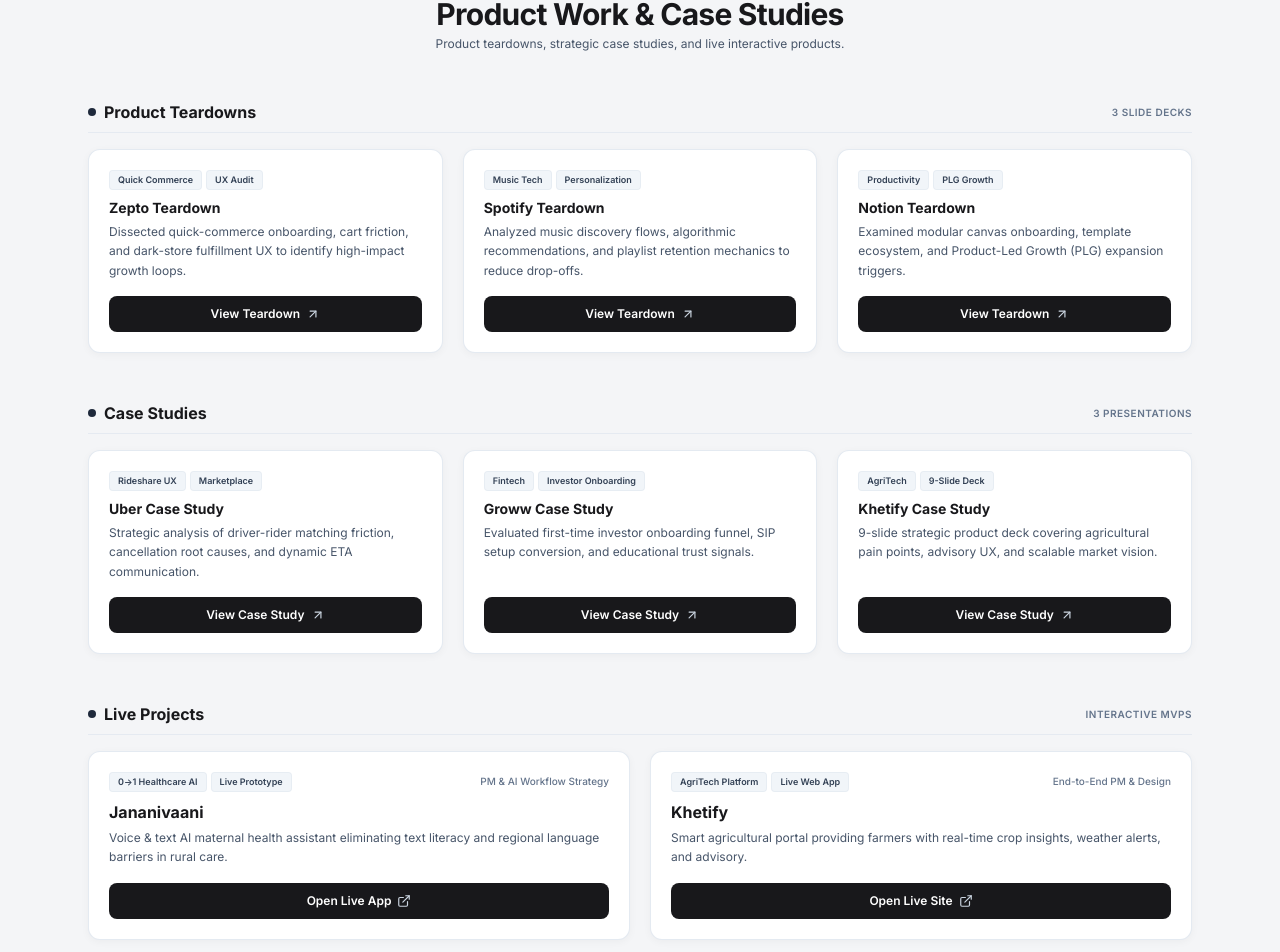
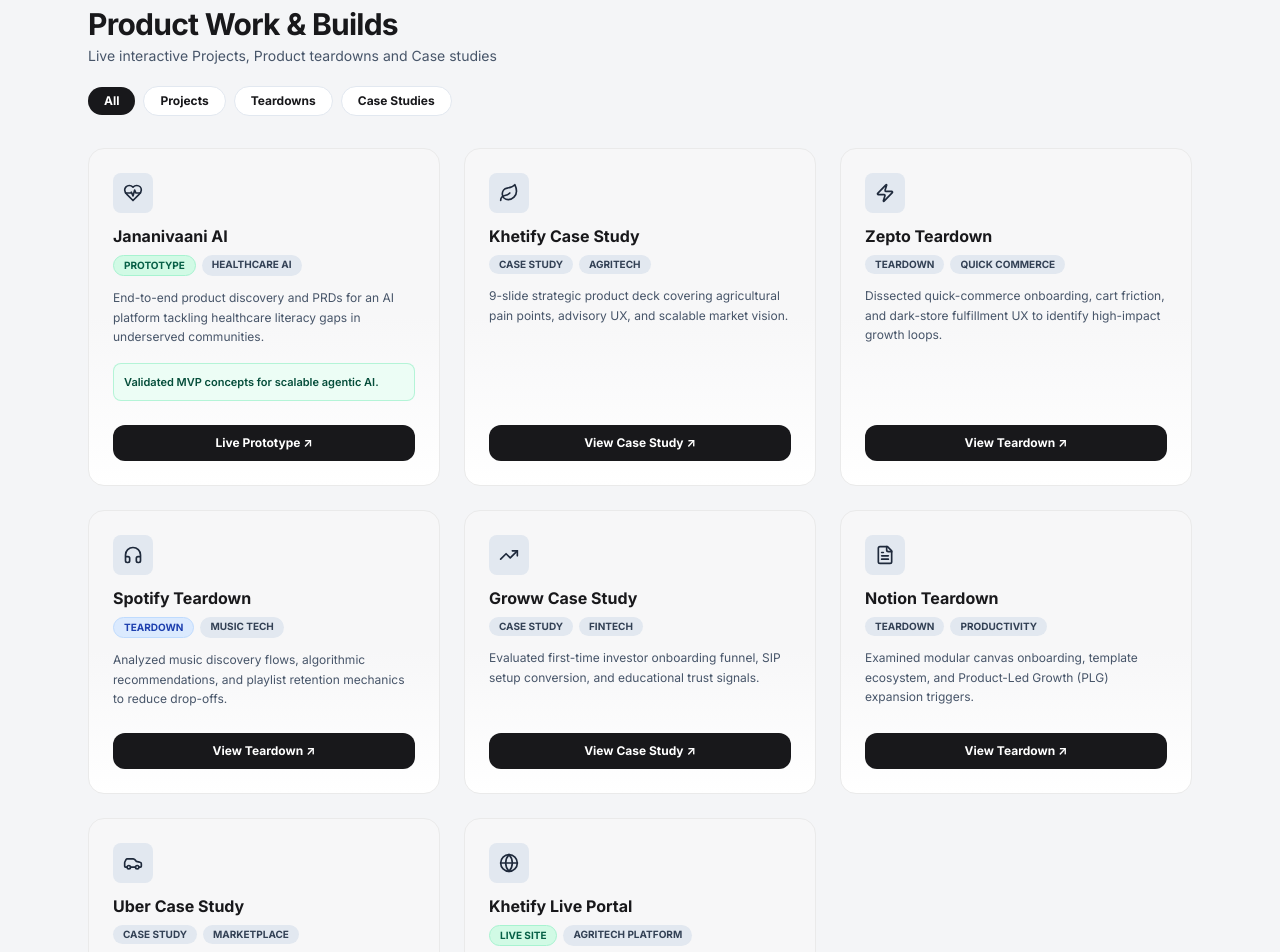
Before and after one commit to verma-ashutosh/pm-portfolio, a React (Vite) app: page / in a window 1280 px wide. Shown: the part 1467-2419 px from the top of the page. Built offline with nearby package versions, Linux system fonts and the light colour scheme.

Commit message:
Deploy portfolio source code to verma-ashutosh/pm-portfolio

```diff
--- a/src/components/Projects.jsx
+++ b/src/components/Projects.jsx
@@ -1,189 +1,130 @@
-import React from 'react';
-import { productWorkData } from '../data/portfolioData';
-import { ArrowUpRight, ExternalLink } from 'lucide-react';
+import React, { useState } from 'react';
+import { allProductCards } from '../data/portfolioData';
+import { HeartPulse, Leaf, Zap, Headphones, TrendingUp, FileText, Car, Globe } from 'lucide-react';
+
+const iconMap = {
+  HeartPulse: HeartPulse,
+  Leaf: Leaf,
+  Zap: Zap,
+  Headphones: Headphones,
+  TrendingUp: TrendingUp,
+  FileText: FileText,
+  Car: Car,
+  Globe: Globe,
+};
 
 export const Projects = () => {
-  const { teardowns, caseStudies, liveProjects } = productWorkData;
+  const [activeTab, setActiveTab] = useState('All');
+
+  const filterTabs = ['All', 'Projects', 'Teardowns', 'Case Studies'];
+
+  const filteredCards = allProductCards.filter((card) => {
+    if (activeTab === 'All') return true;
+    return card.category === activeTab;
+  });
 
   return (
     <section id="product-work" className="py-14 bg-[#F4F5F7] text-[#18181B] border-b border-slate-200/80">
-      <div className="w-full max-w-[1200px] mx-auto px-6 md:px-12 space-y-12">
+      {/* Central 1200px container width */}
+      <div className="w-full max-w-[1200px] mx-auto px-6 md:px-12 space-y-8">
 
-        {/* Section Header */}
-        <div className="text-center max-w-xl mx-auto space-y-1">
-          <span className="text-[10px] font-semibold uppercase tracking-widest text-slate-500">
+        {/* Part 1: Header & Filter Navigation */}
+        <div className="space-y-3">
+          <span className="px-3 py-1 rounded-full bg-slate-200 text-slate-700 text-xs font-bold uppercase tracking-wider inline-block">
             • PORTFOLIO & CASE STUDIES
           </span>
-          <h2 className="text-2xl sm:text-3xl font-extrabold text-[#18181B] tracking-tight">
-            Product Work & Case Studies
+
+          <div>
+            <h2 className="text-3xl font-extrabold text-[#18181B] tracking-tight mb-1">
+              Product Work & Builds
             </h2>
-          <p className="text-xs text-slate-600 font-normal">
-            Product teardowns, strategic case studies, and live interactive products.
+            <p className="text-xs sm:text-sm text-slate-600 font-normal">
+              Live interactive Projects, Product teardowns and Case studies
             </p>
           </div>
 
-        {/* 1. PRODUCT TEARDOWNS */}
-        <div className="space-y-4">
-          <div className="border-b border-slate-200/80 pb-2 flex items-center justify-between">
-            <h3 className="font-bold text-base text-[#18181B] flex items-center gap-2">
-              <span className="w-2 h-2 rounded-full bg-slate-800" />
-              <span>Product Teardowns</span>
-            </h3>
-            <span className="text-[10px] font-semibold text-slate-500 uppercase tracking-wider">
-              3 Slide Decks
-            </span>
+          {/* Filter Tabs */}
+          <div className="flex flex-wrap items-center gap-2 pt-2">
+            {filterTabs.map((tab) => {
+              const isActive = activeTab === tab;
+              return (
+                <button
+                  key={tab}
+                  onClick={() => setActiveTab(tab)}
+                  className={`px-4 py-1.5 rounded-full text-xs font-bold transition-colors cursor-pointer ${
+                    isActive
+                      ? 'bg-[#18181B] text-white shadow-2xs'
+                      : 'bg-white text-[#18181B] border border-slate-200 hover:bg-slate-50'
+                  }`}
+                >
+                  {tab}
+                </button>
+              );
+            })}
+          </div>
         </div>
 
-          <div className="grid grid-cols-1 md:grid-cols-3 gap-5">
-            {teardowns.map((item) => (
+        {/* Part 2 & 3: The Cards Grid (3-Column Layout) */}
+        <div className="grid grid-cols-1 md:grid-cols-3 gap-6 w-full">
+          {filteredCards.map((card) => {
+            const IconComponent = iconMap[card.iconType] || FileText;
+
+            return (
               <div
-                key={item.id}
-                className="bg-white border border-slate-200/90 rounded-xl p-5 shadow-[0_2px_8px_rgba(0,0,0,0.04)] flex flex-col justify-between hover:border-slate-300 transition-colors"
+                key={card.id}
+                className="rounded-2xl border border-[#EAEAEA] bg-gradient-to-b from-[#F7F7F8] via-[#F7F7F8] to-white p-6 flex flex-col justify-between shadow-2xs hover:border-slate-300 transition-colors"
               >
                 <div>
-                  <div className="flex flex-wrap gap-1 mb-2">
-                    {item.tags.map((tag, idx) => (
+                  {/* 1. Icon Box Top Left */}
+                  <div className="w-10 h-10 rounded-lg bg-slate-200 text-slate-800 flex items-center justify-center mb-3 shrink-0">
+                    <IconComponent className="w-5 h-5" />
+                  </div>
+
+                  {/* 2. Title (Bold H4) */}
+                  <h4 className="font-bold text-base text-[#18181B] mb-2 leading-snug">
+                    {card.title}
+                  </h4>
+
+                  {/* 3. Tags Flex Row */}
+                  <div className="flex flex-wrap gap-1.5 mb-3">
+                    {card.tags.map((tag, idx) => (
                       <span
                         key={idx}
-                        className="text-[9px] font-semibold px-2 py-0.5 rounded bg-slate-100 text-slate-700 border border-slate-200/60"
+                        className={`text-[10px] font-bold px-2.5 py-0.5 rounded-full ${tag.style}`}
                       >
-                        {tag}
+                        {tag.text}
                       </span>
                     ))}
                   </div>
 
-                  <h4 className="font-bold text-sm text-[#18181B] mb-1">
-                    {item.title}
-                  </h4>
+                  {/* 4. Description */}
+                  <p className="text-xs text-slate-600 font-normal leading-relaxed mb-4">
+                    {card.description}
+                  </p>
 
-                  <p className="text-xs text-slate-600 font-normal leading-relaxed mb-4">
-                    {item.description}
-                  </p>
+                  {/* 5. Highlight Banner (If present) */}
+                  {card.highlightBanner && (
+                    <div className="p-2.5 rounded-lg bg-emerald-50 border border-emerald-200/80 text-[11px] font-semibold text-emerald-900 mb-4">
+                      <span>{card.highlightBanner}</span>
+                    </div>
+                  )}
                 </div>
 
+                {/* 6. Bottom CTA Button */}
+                <div className="pt-2">
                   <a
-                  href={item.ctaUrl}
+                    href={card.ctaUrl}
                     target="_blank"
                     rel="noopener noreferrer"
-                  className="w-full py-2.5 px-3 rounded-lg bg-[#18181B] text-white text-xs font-semibold hover:bg-[#3F3F46] transition-colors flex items-center justify-center gap-1.5 cursor-pointer shadow-xs"
+                    className="w-full py-2.5 px-4 rounded-xl bg-[#18181B] text-white text-xs font-bold hover:bg-[#3F3F46] transition-colors flex items-center justify-center gap-1.5 cursor-pointer shadow-xs"
                   >
-                  <span>{item.ctaText}</span>
-                  <ArrowUpRight className="w-3.5 h-3.5 text-slate-300" />
+                    <span>{card.ctaText}</span>
                   </a>
                 </div>
-            ))}
+
               </div>
-        </div>
-
-        {/* 2. CASE STUDIES */}
-        <div className="space-y-4">
-          <div className="border-b border-slate-200/80 pb-2 flex items-center justify-between">
-            <h3 className="font-bold text-base text-[#18181B] flex items-center gap-2">
-              <span className="w-2 h-2 rounded-full bg-slate-800" />
-              <span>Case Studies</span>
-            </h3>
-            <span className="text-[10px] font-semibold text-slate-500 uppercase tracking-wider">
-              3 Presentations
-            </span>
-          </div>
-
-          <div className="grid grid-cols-1 md:grid-cols-3 gap-5">
-            {caseStudies.map((item) => (
-              <div
-                key={item.id}
-                className="bg-white border border-slate-200/90 rounded-xl p-5 shadow-[0_2px_8px_rgba(0,0,0,0.04)] flex flex-col justify-between hover:border-slate-300 transition-colors"
-              >
-                <div>
-                  <div className="flex flex-wrap gap-1 mb-2">
-                    {item.tags.map((tag, idx) => (
-                      <span
-                        key={idx}
-                        className="text-[9px] font-semibold px-2 py-0.5 rounded bg-slate-100 text-slate-700 border border-slate-200/60"
-                      >
-                        {tag}
-                      </span>
-                    ))}
-                  </div>
-
-                  <h4 className="font-bold text-sm text-[#18181B] mb-1">
-                    {item.title}
-                  </h4>
-
-                  <p className="text-xs text-slate-600 font-normal leading-relaxed mb-4">
-                    {item.description}
-                  </p>
-                </div>
-
-                <a
-                  href={item.ctaUrl}
-                  target="_blank"
-                  rel="noopener noreferrer"
-                  className="w-full py-2.5 px-3 rounded-lg bg-[#18181B] text-white text-xs font-semibold hover:bg-[#3F3F46] transition-colors flex items-center justify-center gap-1.5 cursor-pointer shadow-xs"
-                >
-                  <span>{item.ctaText}</span>
-                  <ArrowUpRight className="w-3.5 h-3.5 text-slate-300" />
-                </a>
-              </div>
-            ))}
-          </div>
-        </div>
-
-        {/* 3. LIVE PROJECTS */}
-        <div className="space-y-4">
-          <div className="border-b border-slate-200/80 pb-2 flex items-center justify-between">
-            <h3 className="font-bold text-base text-[#18181B] flex items-center gap-2">
-              <span className="w-2 h-2 rounded-full bg-slate-800" />
-              <span>Live Projects</span>
-            </h3>
-            <span className="text-[10px] font-semibold text-slate-500 uppercase tracking-wider">
-              Interactive MVPs
-            </span>
-          </div>
-
-          <div className="grid grid-cols-1 md:grid-cols-2 gap-5">
-            {liveProjects.map((item) => (
-              <div
-                key={item.id}
-                className="bg-white border border-slate-200/90 rounded-xl p-5 shadow-[0_2px_8px_rgba(0,0,0,0.04)] flex flex-col justify-between hover:border-slate-300 transition-colors"
-              >
-                <div>
-                  <div className="flex items-center justify-between gap-2 mb-2">
-                    <div className="flex flex-wrap gap-1">
-                      {item.tags.map((tag, idx) => (
-                        <span
-                          key={idx}
-                          className="text-[9px] font-semibold px-2 py-0.5 rounded bg-slate-100 text-slate-700 border border-slate-200/60"
-                        >
-                          {tag}
-                        </span>
-                      ))}
-                    </div>
-                    <span className="text-[10px] font-medium text-slate-500">
-                      {item.role}
-                    </span>
-                  </div>
-
-                  <h4 className="font-bold text-base text-[#18181B] mb-1">
-                    {item.title}
-                  </h4>
-
-                  <p className="text-xs text-slate-600 font-normal leading-relaxed mb-4">
-                    {item.description}
-                  </p>
-                </div>
-
-                <a
-                  href={item.ctaUrl}
-                  target="_blank"
-                  rel="noopener noreferrer"
-                  className="w-full py-2.5 px-4 rounded-lg bg-[#18181B] text-white text-xs font-semibold hover:bg-[#3F3F46] transition-colors flex items-center justify-center gap-1.5 cursor-pointer shadow-xs"
-                >
-                  <span>{item.ctaText}</span>
-                  <ExternalLink className="w-3.5 h-3.5 text-slate-300" />
-                </a>
-              </div>
-            ))}
-          </div>
+            );
+          })}
         </div>
 
       </div>
--- a/src/data/portfolioData.js
+++ b/src/data/portfolioData.js
@@ -41,80 +41,113 @@
   "Improving Khetify experience based on user feedback."
 ];
 
-export const productWorkData = {
-  teardowns: [
+export const allProductCards = [
+  {
+    id: "jananivaani-ai",
+    title: "Jananivaani AI",
+    category: "Projects",
+    iconType: "HeartPulse",
+    tags: [
+      { text: "PROTOTYPE", style: "bg-emerald-100 text-emerald-800 border border-emerald-200" },
+      { text: "HEALTHCARE AI", style: "bg-slate-200 text-slate-700" }
+    ],
+    description: "End-to-end product discovery and PRDs for an AI platform tackling healthcare literacy gaps in underserved communities.",
+    highlightBanner: "Validated MVP concepts for scalable agentic AI.",
+    ctaText: "Live Prototype ↗",
+    ctaUrl: "https://jananivaani.lovable.app/onboarding"
+  },
+  {
+    id: "khetify-case-study",
+    title: "Khetify Case Study",
+    category: "Case Studies",
+    iconType: "Leaf",
+    tags: [
+      { text: "CASE STUDY", style: "bg-slate-200 text-slate-700" },
+      { text: "AGRITECH", style: "bg-slate-200 text-slate-700" }
+    ],
+    description: "9-slide strategic product deck covering agricultural pain points, advisory UX, and scalable market vision.",
+    ctaText: "View Case Study ↗",
+    ctaUrl: "https://docs.google.com/presentation/d/1IoMNC0CkiaHwizaxSS6skFmrZIirQxR3/edit"
+  },
   {
     id: "zepto-teardown",
     title: "Zepto Teardown",
-      tags: ["Quick Commerce", "UX Audit"],
+    category: "Teardowns",
+    iconType: "Zap",
+    tags: [
+      { text: "TEARDOWN", style: "bg-slate-200 text-slate-700" },
+      { text: "QUICK COMMERCE", style: "bg-slate-200 text-slate-700" }
+    ],
     description: "Dissected quick-commerce onboarding, cart friction, and dark-store fulfillment UX to identify high-impact growth loops.",
-      ctaText: "View Teardown",
+    ctaText: "View Teardown ↗",
     ctaUrl: "https://docs.google.com/presentation/d/1ZMVg0Gcqa-2P5r_tJZdRKrdKBGlVZwCxiFQFbWl_i5M/edit"
   },
   {
     id: "spotify-teardown",
     title: "Spotify Teardown",
-      tags: ["Music Tech", "Personalization"],
+    category: "Teardowns",
+    iconType: "Headphones",
+    tags: [
+      { text: "TEARDOWN", style: "bg-blue-100 text-blue-800 border border-blue-200" },
+      { text: "MUSIC TECH", style: "bg-slate-200 text-slate-700" }
+    ],
     description: "Analyzed music discovery flows, algorithmic recommendations, and playlist retention mechanics to reduce drop-offs.",
-      ctaText: "View Teardown",
+    ctaText: "View Teardown ↗",
     ctaUrl: "https://docs.google.com/presentation/d/1gadlouYivMIutzswPdnwFWKPhEJscPmFWyp0VN0Kk5c/edit"
+  },
+  {
+    id: "groww-case-study",
+    title: "Groww Case Study",
+    category: "Case Studies",
+    iconType: "TrendingUp",
+    tags: [
+      { text: "CASE STUDY", style: "bg-slate-200 text-slate-700" },
+      { text: "FINTECH", style: "bg-slate-200 text-slate-700" }
+    ],
+    description: "Evaluated first-time investor onboarding funnel, SIP setup conversion, and educational trust signals.",
+    ctaText: "View Case Study ↗",
+    ctaUrl: "https://docs.google.com/presentation/d/1pca3QLrZafoz8OhY0IKa6ZSUJvC0kr_FIqQy0w5Nvdw/edit"
   },
   {
     id: "notion-teardown",
     title: "Notion Teardown",
-      tags: ["Productivity", "PLG Growth"],
+    category: "Teardowns",
+    iconType: "FileText",
+    tags: [
+      { text: "TEARDOWN", style: "bg-slate-200 text-slate-700" },
+      { text: "PRODUCTIVITY", style: "bg-slate-200 text-slate-700" }
+    ],
     description: "Examined modular canvas onboarding, template ecosystem, and Product-Led Growth (PLG) expansion triggers.",
-      ctaText: "View Teardown",
+    ctaText: "View Teardown ↗",
     ctaUrl: "https://docs.google.com/presentation/d/1dDqb5hOj-3Lz214jHPLfK61FifuPwPW2Ql63-CXGEqs/edit"
-    }
-  ],
-  caseStudies: [
+  },
   {
     id: "uber-case-study",
     title: "Uber Case Study",
-      tags: ["Rideshare UX", "Marketplace"],
+    category: "Case Studies",
+    iconType: "Car",
+    tags: [
+      { text: "CASE STUDY", style: "bg-slate-200 text-slate-700" },
+      { text: "MARKETPLACE", style: "bg-slate-200 text-slate-700" }
+    ],
     description: "Strategic analysis of driver-rider matching friction, cancellation root causes, and dynamic ETA communication.",
-      ctaText: "View Case Study",
+    ctaText: "View Case Study ↗",
     ctaUrl: "https://docs.google.com/presentation/d/17_WlJRbXu-z4pZjgds_1Bf57UBV8H_iiQqjfsb13bZc/edit"
   },
   {
-      id: "groww-case-study",
-      title: "Groww Case Study",
-      tags: ["Fintech", "Investor Onboarding"],
-      description: "Evaluated first-time investor onboarding funnel, SIP setup conversion, and educational trust signals.",
-      ctaText: "View Case Study",
-      ctaUrl: "https://docs.google.com/presentation/d/1pca3QLrZafoz8OhY0IKa6ZSUJvC0kr_FIqQy0w5Nvdw/edit"
-    },
-    {
-      id: "khetify-case-study",
-      title: "Khetify Case Study",
-      tags: ["AgriTech", "9-Slide Deck"],
-      description: "9-slide strategic product deck covering agricultural pain points, advisory UX, and scalable market vision.",
-      ctaText: "View Case Study",
-      ctaUrl: "https://docs.google.com/presentation/d/1IoMNC0CkiaHwizaxSS6skFmrZIirQxR3/edit"
-    }
+    id: "khetify-live",
+    title: "Khetify Live Portal",
+    category: "Projects",
+    iconType: "Globe",
+    tags: [
+      { text: "LIVE SITE", style: "bg-emerald-100 text-emerald-800 border border-emerald-200" },
+      { text: "AGRITECH PLATFORM", style: "bg-slate-200 text-slate-700" }
     ],
-  liveProjects: [
-    {
-      id: "jananivaani-live",
-      title: "Jananivaani",
-      tags: ["0→1 Healthcare AI", "Live Prototype"],
-      description: "Voice & text AI maternal health assistant eliminating text literacy and regional language barriers in rural care.",
-      role: "PM & AI Workflow Strategy",
-      ctaText: "Open Live App",
-      ctaUrl: "https://jananivaani.lovable.app/onboarding"
-    },
-    {
-      id: "khetify-live",
-      title: "Khetify",
-      tags: ["AgriTech Platform", "Live Web App"],
-      description: "Smart agricultural portal providing farmers with real-time crop insights, weather alerts, and advisory.",
-      role: "End-to-End PM & Design",
-      ctaText: "Open Live Site",
+    description: "Smart agricultural portal providing farmers with real-time crop insights, weather alerts, and crop advisory.",
+    ctaText: "Open Live Site ↗",
     ctaUrl: "https://verma-ashutosh.github.io/Khetify/"
   }
-  ]
-};
+];
 
 export const experienceList = [
   {
```
Also changed, not shown: 4 other files (tests, documents, lock files or other folders). Lines whose indentation alone changed are shown as unchanged.
